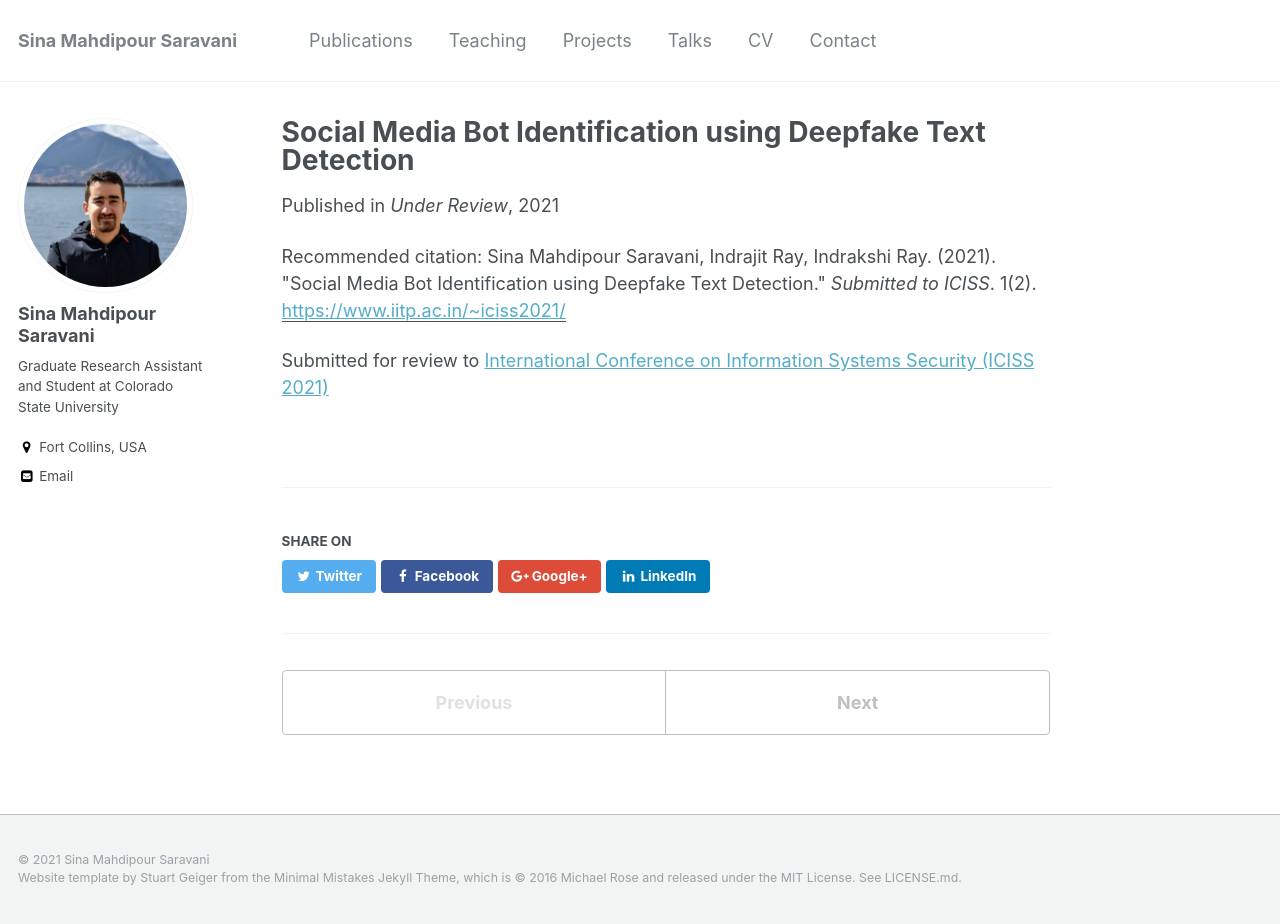
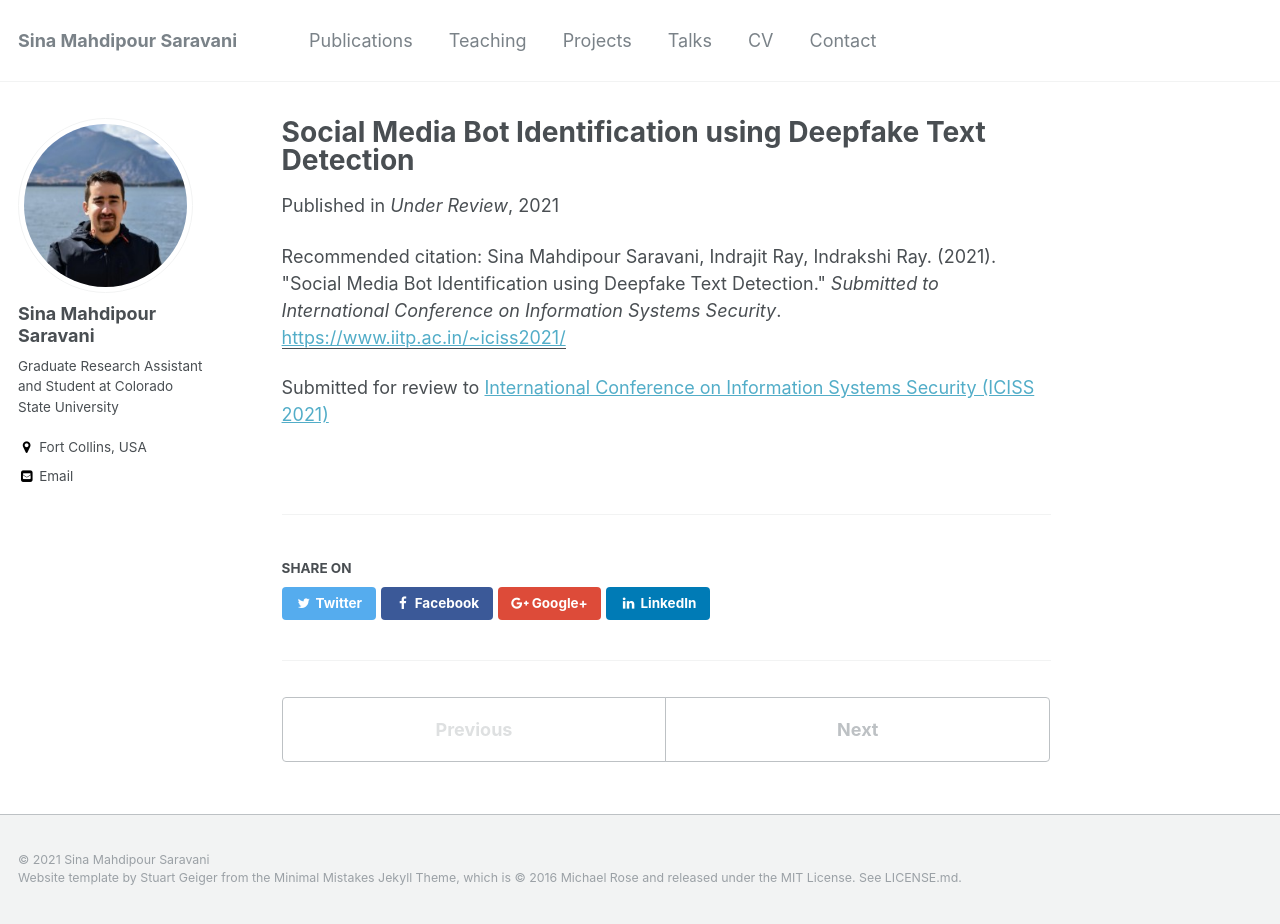
Before and after one commit to sinamps/sinamps.github.io, a Jekyll site: the page built from _publications/2021-07-31-bot-detection.md, in a window 1280 px wide and 924 px high. Built offline with Jekyll 4.4.1, drawn with Linux system fonts in a browser that asks for light colours.

Commit message:
Update 2021-07-31-bot-detection.md

```diff
--- a/_publications/2021-07-31-bot-detection.md
+++ b/_publications/2021-07-31-bot-detection.md
@@ -6,7 +6,7 @@
 date: 2021-07-31
 venue: 'Under Review'
 paperurl: 'https://www.iitp.ac.in/~iciss2021/'
-citation: 'Sina Mahdipour Saravani, Indrajit Ray, Indrakshi Ray. (2021). &quot;Social Media Bot Identification using Deepfake Text Detection.&quot; <i>Submitted to ICISS</i>. 1(2).'
+citation: 'Sina Mahdipour Saravani, Indrajit Ray, Indrakshi Ray. (2021). &quot;Social Media Bot Identification using Deepfake Text Detection.&quot; <i>Submitted to International Conference on Information Systems Security</i>.'
 ---
 <!--This paper is about the number 2. The number 3 is left for future work.-->
 
```
